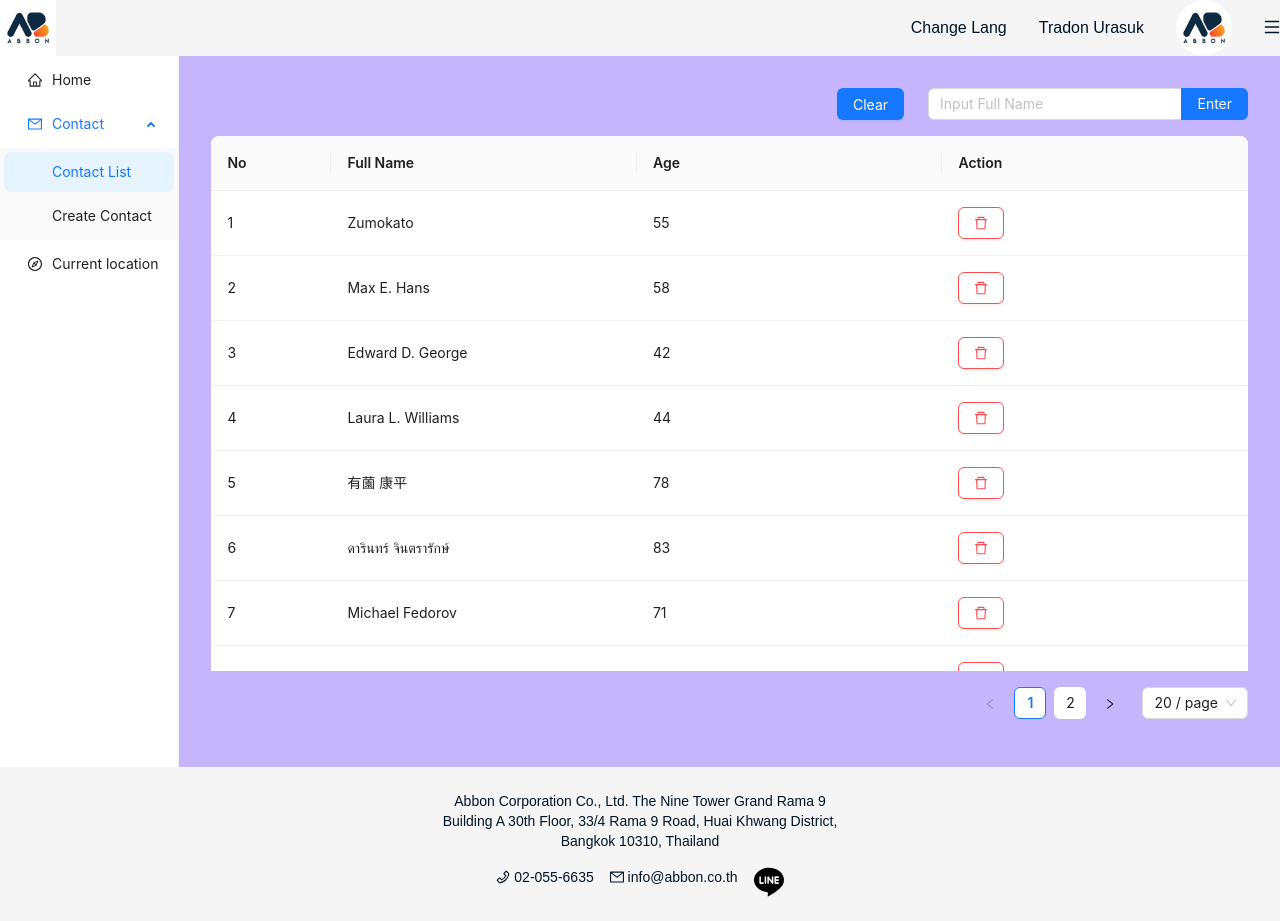
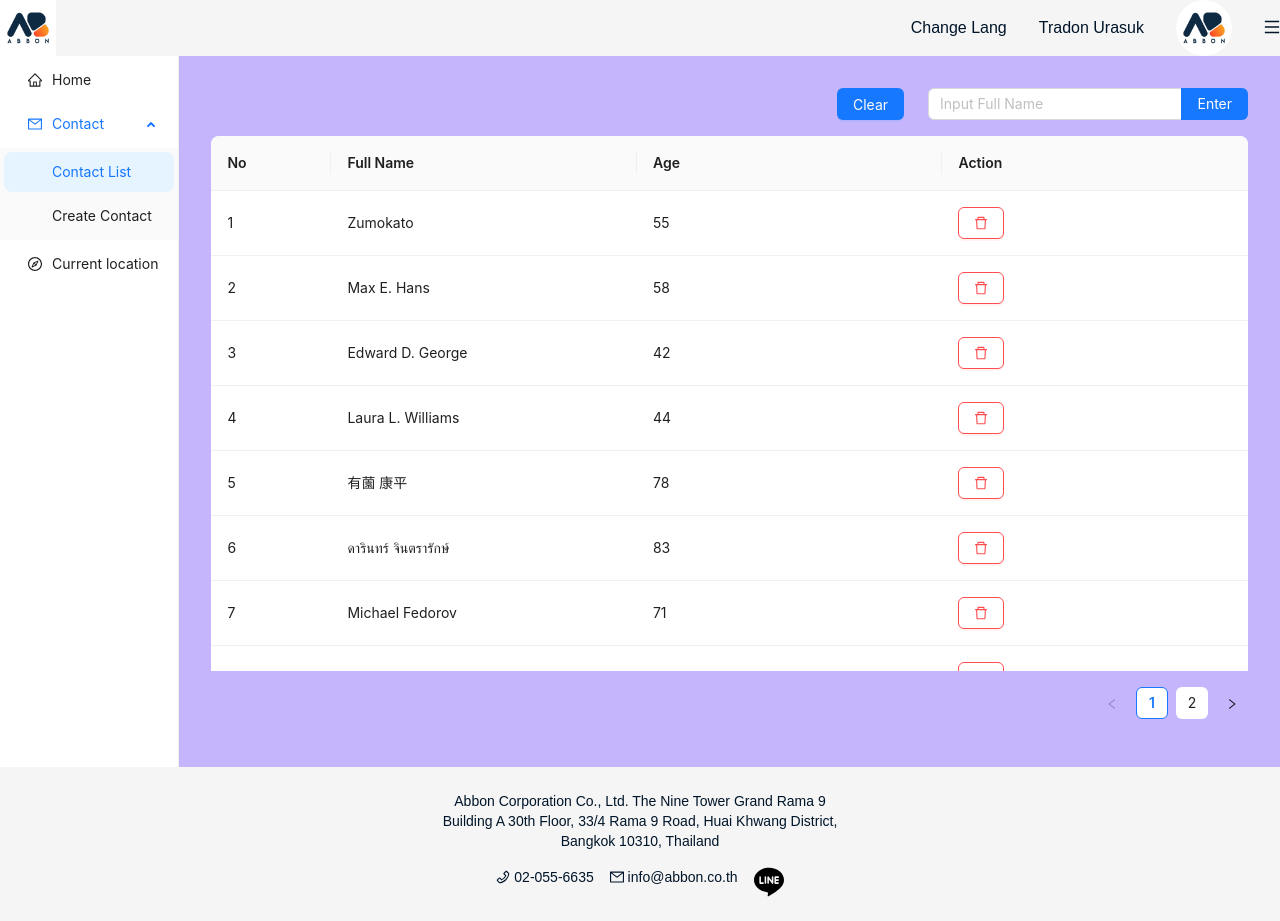
Before and after one commit to ballinwza/tr-workshop-fe-01, a Next.js app: page /contact in a window 1280 px wide. Built offline with nearby package versions, Linux system fonts and the light colour scheme; what @ant-design/nextjs-registry would draw is missing.

Commit message:
fix: 🐛 hide sizeChanger

```diff
--- a/src/components/contact/ContactList.tsx
+++ b/src/components/contact/ContactList.tsx
@@ -116,7 +116,7 @@ const ContactList: FC = () => {
                 scroll={{ x: '100%', y: '60vh' }}
                 pagination={{
                     defaultCurrent: 1,
-                    showSizeChanger: true,
+                    showSizeChanger: false,
                     pageSize,
                     current: page,
                     onChange(page, pageSize) {
```
